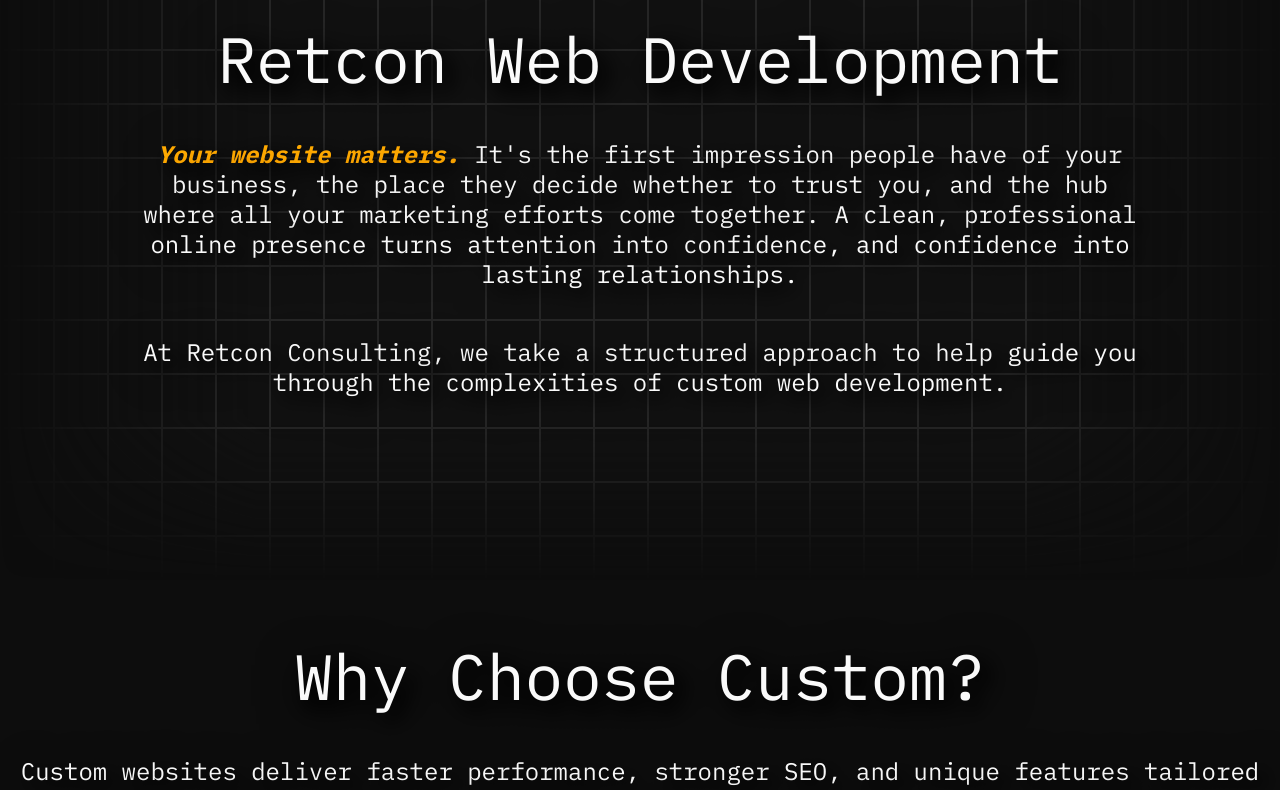
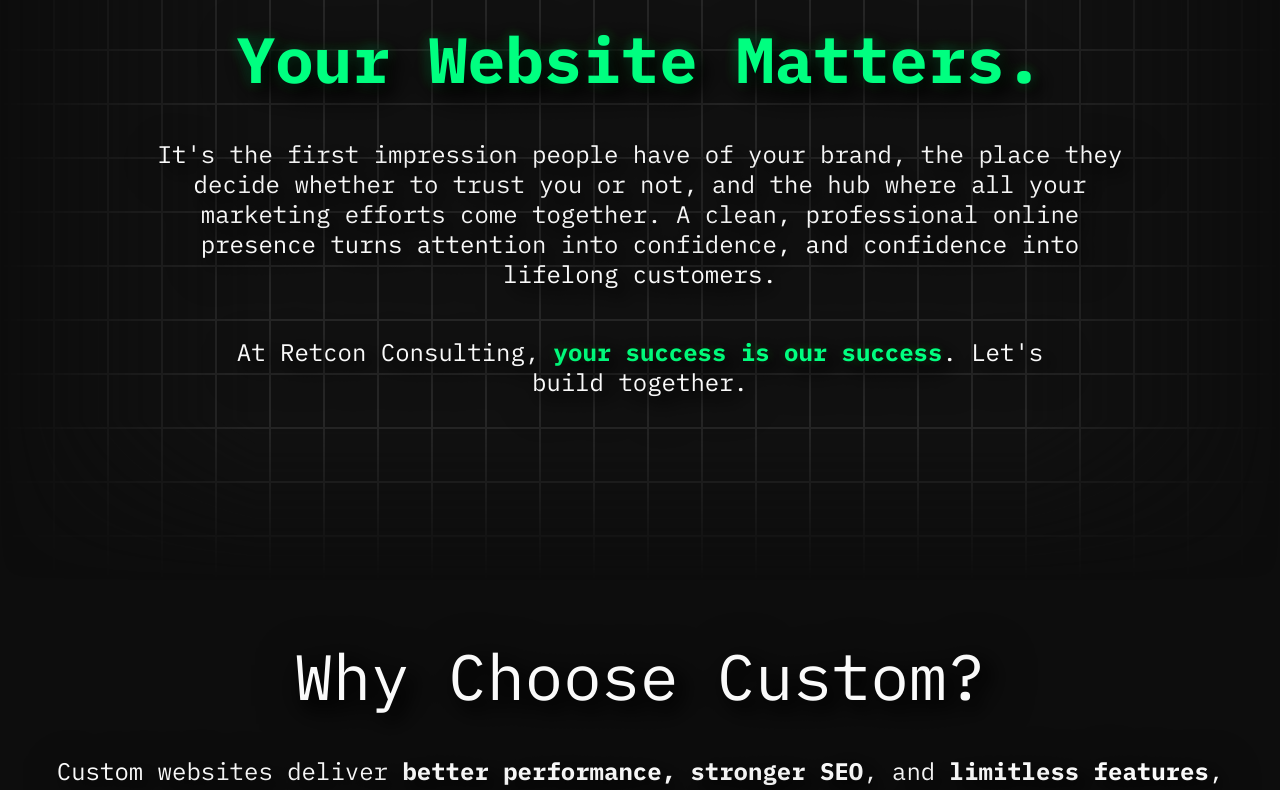
Before and after one commit to evan-baron/retcon-consulting, a Next.js app: page /development in a window 1280 px wide. Shown: the part 220-1010 px from the top of the page. Built offline with nearby package versions, Linux system fonts and the light colour scheme; a web font is replaced by a local one.

Commit message:
more changes to the page

```diff
--- a/src/app/development/development.module.scss
+++ b/src/app/development/development.module.scss
@@ -30,6 +30,13 @@
 
 	h1 {
 		text-align: center;
+
+		&.hero-h1 {
+			font-weight: bold;
+			color: hsl(150, 100%, 50%);
+			text-shadow: 0.5rem 0.5rem 1rem black, 0.5rem 0.5rem 2rem black,
+				0.5rem 0.5rem 3rem black, 0 0 1rem hsla(150, 100%, 50%, 0.5);
+		}
 
 		@media screen and (max-width: 550px) and (orientation: portrait) {
 			font-size: 2.5rem;
@@ -100,10 +107,11 @@
 		span {
 			font-weight: bold;
 			color: var(--gray1);
-			font-style: italic;
 
-			&.h1-span {
-				color: hsl(40, 100%, 50%);
+			&.hero-span {
+				color: hsl(150, 100%, 50%);
+				text-shadow: 0.5rem 0.5rem 1rem black, 0.5rem 0.5rem 2rem black,
+					0.5rem 0.5rem 3rem black, 0 0 1rem hsla(150, 100%, 50%, 0.5);
 			}
 		}
 	}
--- a/src/app/development/measureSuccess/MeasureSuccess.tsx
+++ b/src/app/development/measureSuccess/MeasureSuccess.tsx
@@ -265,11 +265,24 @@
 					}`}
 					ref={summaryRef}
 				>
+					Success at launch means your website is{' '}
+					<span style={{ fontWeight: 'bold' }}>
+						fast, accessible, optimized for search
+					</span>
+					, and <span style={{ fontWeight: 'bold' }}>responsive</span> across
+					all devices from day one.
+				</p>
+				{/* <p
+					className={`${styles.summary} ${'descriptor'} ${
+						definitionsRefsVisible[6].visible ? styles.visible : ''
+					}`}
+					ref={summaryRef}
+				>
 					Success at launch means your website is fast (meeting Core Web Vitals
 					thresholds), accessible (WCAG 2.1 AA compliance), optimized for search
 					(90+ SEO score), and technically sound across all devices from day
 					one.
-				</p>
+				</p> */}
 			</div>
 		</div>
 	);
--- a/src/app/development/measureSuccess/measureSuccess.module.scss
+++ b/src/app/development/measureSuccess/measureSuccess.module.scss
@@ -378,8 +378,7 @@
 				font-size: var(--descriptor);
 
 				@media screen and (max-width: 550px) and (orientation: portrait) {
-					width: 90%;
-					font-size: 1.125rem;
+					width: 95%;
 				}
 			}
 
@@ -420,8 +419,8 @@
 				transform: translateY(50%);
 
 				@media screen and (max-width: 550px) and (orientation: portrait) {
-					font-size: 1.125rem;
 					text-align: center;
+					width: 95%;
 				}
 			}
 		}
--- a/src/app/development/page.tsx
+++ b/src/app/development/page.tsx
@@ -21,27 +21,36 @@
 		<>
 			<div className={styles['development-wrapper']}>
 				<section className={styles.description}>
-					<h1 id='web-development-heading'>Retcon Web Development</h1>
-					<p className={styles['development-description']}>
-						<span className={styles['h1-span']}>Your website matters.</span>{' '}
-						It&apos;s the first impression people have of your business, the
-						place they decide whether to trust you, and the hub where all your
+					{/* <h1 id='web-development-heading'>Retcon Web Development</h1> */}
+					{/* <p className={styles['development-description']}>
+						<span className={styles['hero-span']}>Your website matters.</span>{' '}
+						It&apos;s the first impression people have of your brand, the place
+						they decide whether to trust you or not, and the hub where all your
 						marketing efforts come together. A clean, professional online
 						presence turns attention into confidence, and confidence into
-						lasting relationships.
-					</p>
-					{/* <h1 id='web-development-heading'>Your Website Matters.</h1>
+						lifelong customers.
+					</p> */}
+					<h1 id='web-development-heading' className={styles['hero-h1']}>
+						Your Website Matters.
+					</h1>
 					<p className={styles['development-description']}>
-						It's the first impression people have of your business, the place
-						they decide whether to trust you, and the hub where all your
+						It&apos;s the first impression people have of your brand, the place
+						they decide whether to trust you or not, and the hub where all your
 						marketing efforts come together. A clean, professional online
 						presence turns attention into confidence, and confidence into
-						lasting relationships.
-					</p> */}
+						lifelong customers.
+					</p>
 					<p className={styles['development-description']}>
+						At Retcon Consulting,{' '}
+						<span className={styles['hero-span']}>
+							your success is our success
+						</span>
+						. Let's build together.
+					</p>
+					{/* <p className={styles['development-description']}>
 						At Retcon Consulting, we take a structured approach to help guide
 						you through the complexities of custom web development.
-					</p>
+					</p> */}
 				</section>
 				<section
 					className={`${styles.custom} ${styles.section}`}
@@ -49,9 +58,13 @@
 				>
 					<h2 id='custom-heading'>Why Choose Custom?</h2>
 					<p className={styles['development-description']}>
-						Custom websites deliver faster performance, stronger SEO, and unique
-						features tailored to your brand, helping you stand out, scale, and
-						succeed in today&apos;s competitive digital landscape.
+						Custom websites deliver{' '}
+						<span style={{ fontWeight: 'bold' }}>
+							better performance, stronger SEO
+						</span>
+						, and <span style={{ fontWeight: 'bold' }}>limitless features</span>
+						, helping you stand out in today&apos;s competitive digital
+						landscape.
 					</p>
 					<CustomTiles />
 				</section>
--- a/src/app/development/support/support.module.scss
+++ b/src/app/development/support/support.module.scss
@@ -193,7 +193,7 @@
 		}
 
 		.tiersTable {
-			gap: 0.5rem;
+			gap: 0;
 
 			h3 {
 				font-size: 1.25rem;
--- a/src/app/globals.scss
+++ b/src/app/globals.scss
@@ -45,7 +45,7 @@
 
 	@media screen and (max-width: 550px) and (orientation: portrait),
 		screen and (max-height: 550px) and (orientation: landscape) {
-		--descriptor: 1.125rem;
+		--descriptor: 1rem;
 	}
 }
 
```
